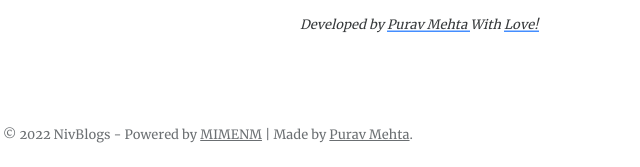
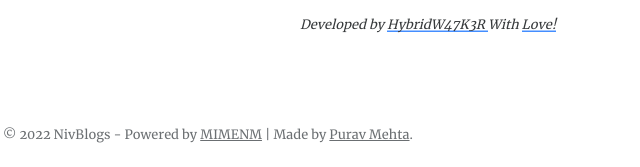
Before and after one commit to walker79223/Astro-nivblogs, an Astro site: page / in a window 1280 px wide. Shown: the part 690-857 px from the top of the page, 432-1072 px from the left. Built offline with nearby package versions, Linux system fonts and the light colour scheme; Astro itself is replaced by a stand-in of ours; no server answers.

Commit message:
Readme added

```diff
--- a/src/pages/index.astro
+++ b/src/pages/index.astro
@@ -33,7 +33,7 @@ const permalink = Astro.site.href;
       <p class="caption">
         Developed by
         <a href="https://puravmehta.nivblogs.com/" target="_blank" rel="noopener"
-          >Purav Mehta
+          >HybridW47K3R
         </a>
         With
         <a rel="noopener">Love!</a>
```
Also changed, not shown: README.md (added), demo-about.png (added), demo.png (added), post.png (added).
